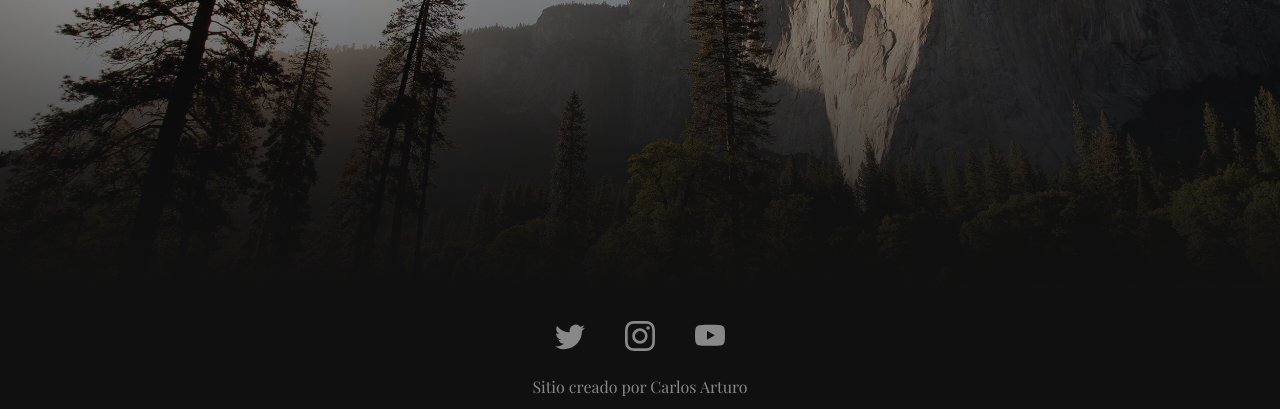
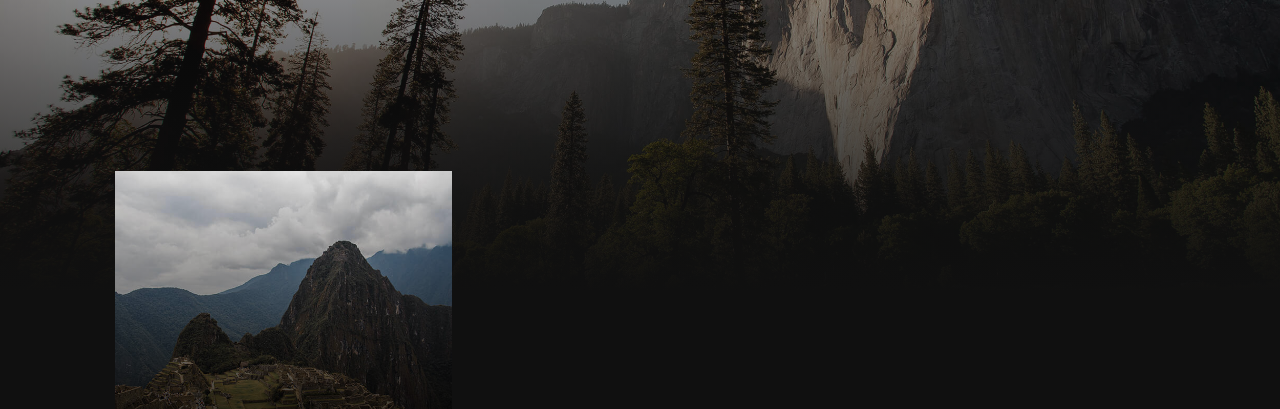
Before and after one commit to eguerrerosanz/galeria-imagenes, a website: page index.html in a window 1280 px wide. Shown: the part 279-688 px from the top of the page. Drawn offline with nearby package versions, Linux system fonts and the light colour scheme.

Commit message:
Se vuelve a mostrar categoría América

```diff
--- a/index.html
+++ b/index.html
@@ -26,13 +26,13 @@
 		<main>
 			<div class="contenedor">
 				<div class="categorias" id="categorias">
-					<!-- <a href="#" class="categoria" data-categoria="america">
+					<a href="#" class="categoria" data-categoria="america">
 						<img class="categoria__img" src="./img/america.jpg" alt="" />
 						<div class="categoria__datos">
 							<p class="categoria__nombre">America</p>
 							<p class="categoria__numero-fotos">35 fotos</p>
 						</div>
-					</a> -->
+					</a>
 				</div>
 			</div>
 		</main>
```
